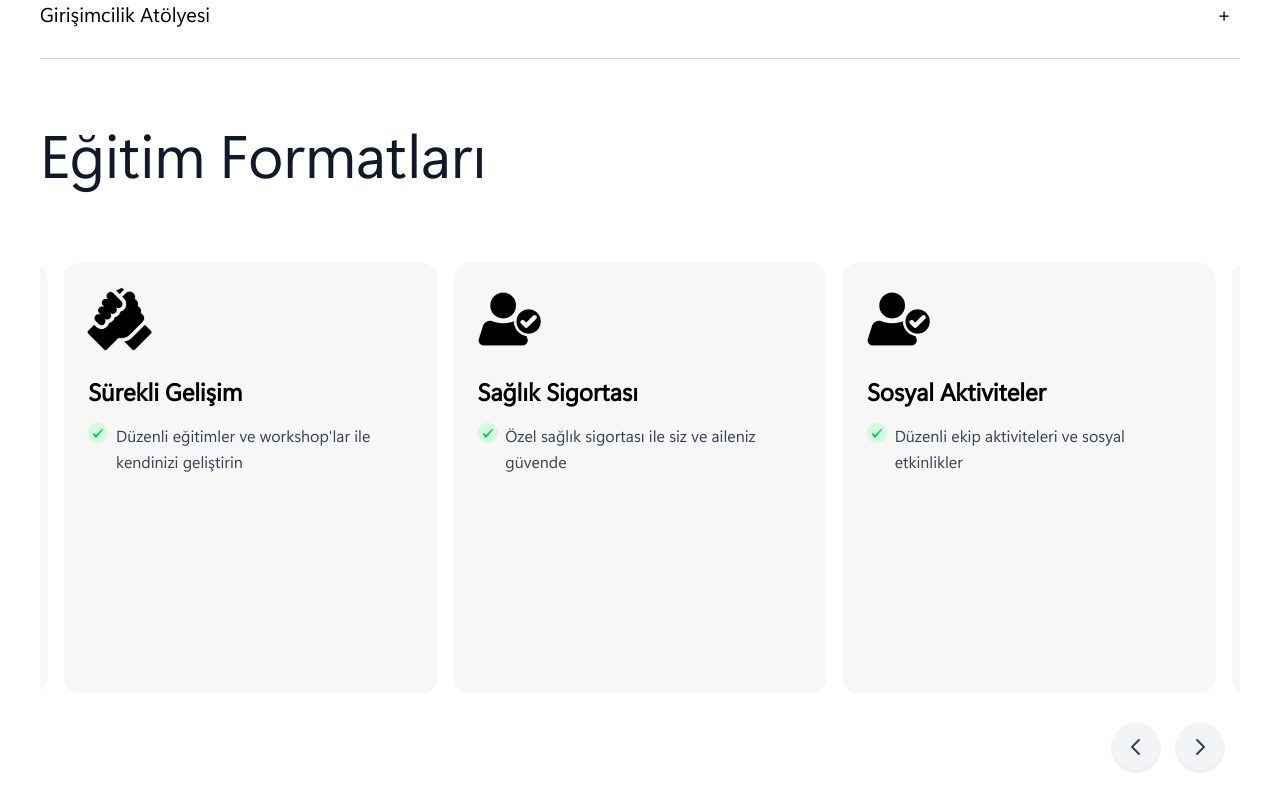
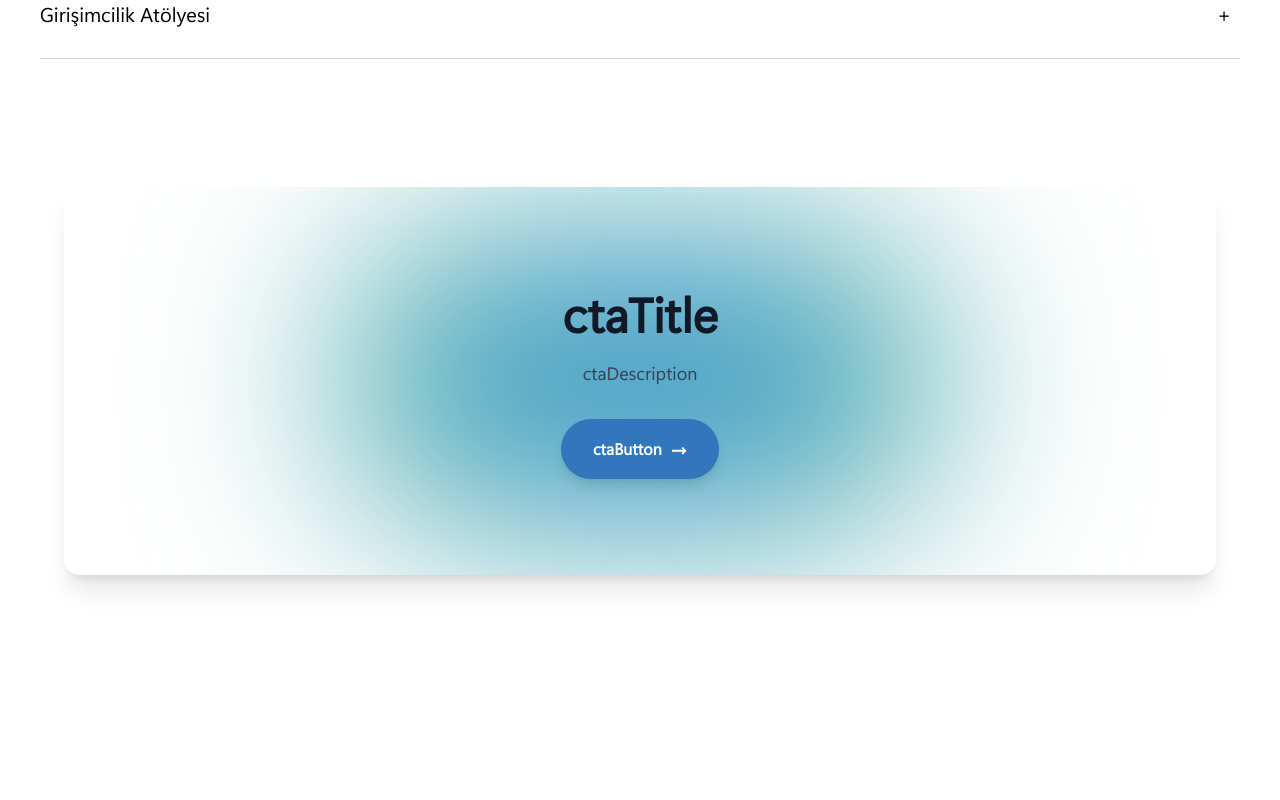
Before and after one commit to aliz1369/finnovation-website, a React (Vite) app: page /services/fintech/credit in a window 1280 px wide. Shown: the part 1840-2640 px from the top of the page. After the commit the page ends 2479 px from the top, so only its background shows below. Built offline with nearby package versions, Linux system fonts and the light colour scheme; the HTML template or start-up script is replaced by a standard one.

Commit message:
Credit page CardSlider is removed

```diff
--- a/src/pages/CreditsPage.tsx
+++ b/src/pages/CreditsPage.tsx
@@ -111,21 +111,6 @@ const CreditsPage: React.FC = () => {
         <section className="bg-white">
           <AccordionList title="Eğitim Programlarımız" items={programs} />
         </section>
-        <section className="bg-white h-auto">
-          <div
-            className="max-w-7xl mx-auto px-6 md:px-8 lg:px-10 h-full
-                       flex flex-col justify-center"
-          >
-            <h2 className="text-5xl md:text-6xl font-light text-gray-900 mb-12">
-              Eğitim Formatları
-            </h2>
-            <CardSlider
-              isScrollable={true}
-              cardPerView={3}
-              sliderDatas={benefits}
-            />
-          </div>
-        </section>
         <section className="relative overflow-hidden h-auto ">
           <CallToAction />
         </section>
```
